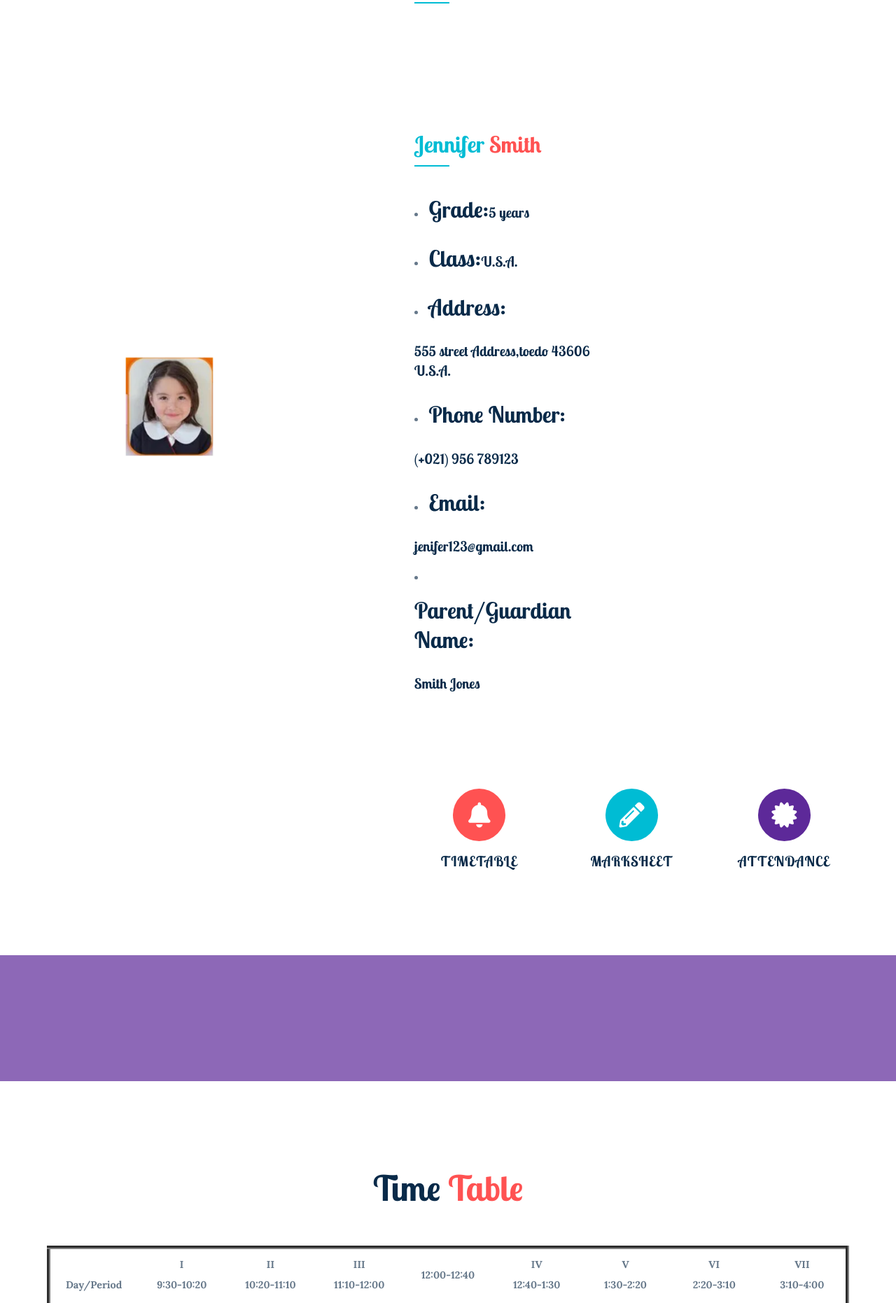
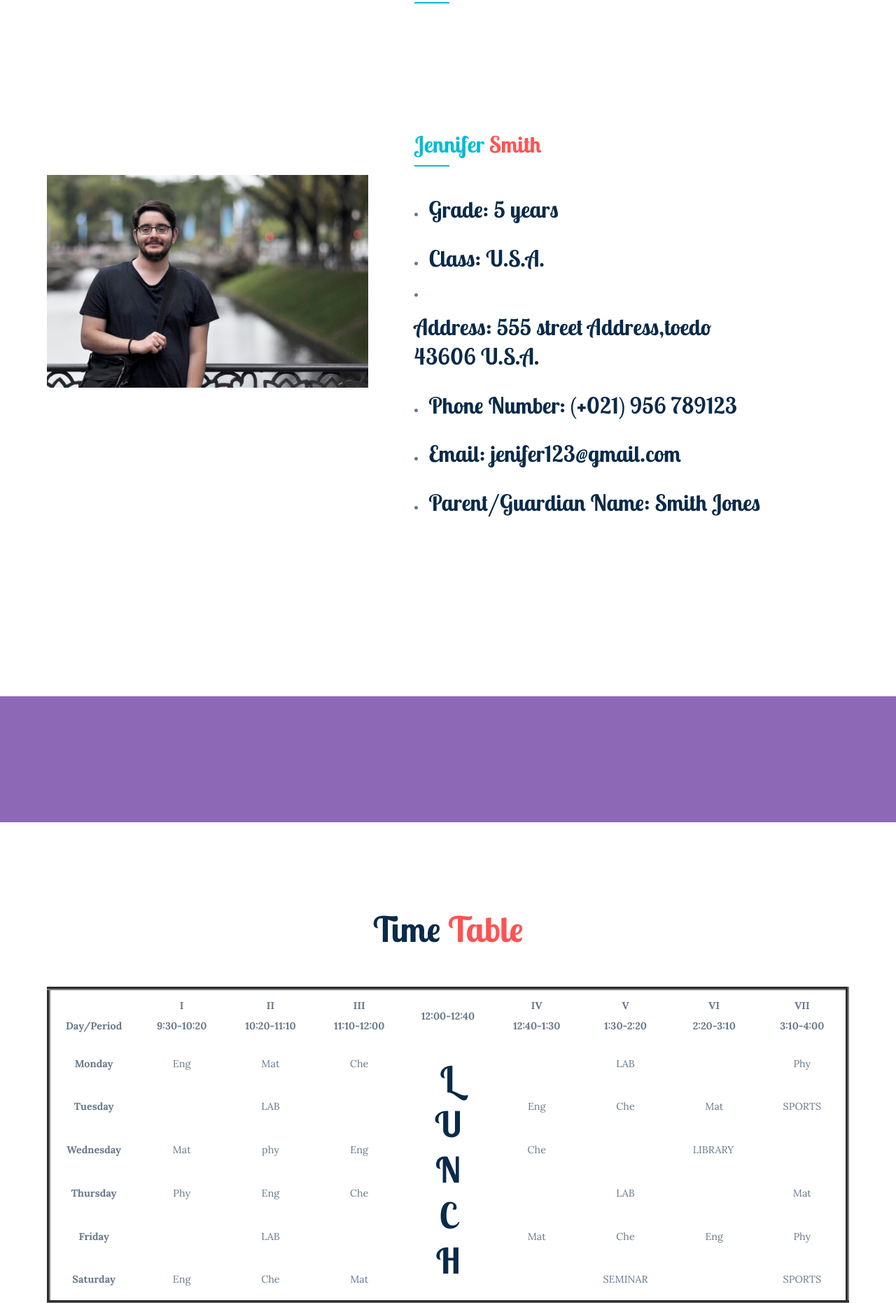
Before and after one commit to shahzaibabid/estudiez-def, a PHP site: page /profile.php in a window 1280 px wide. Shown: the part 607-2469 px from the top of the page at 70% size. Run offline with PHP 8.4, Linux system fonts and the light colour scheme; some libraries are stand-ins or nearby versions.

Commit message:
profile changes
changed profile image.
changed code to align lines a bit better
custom 1 is stop gap fix - needs to be looked into later
cut some code that was not being used.

```diff
--- a/css/tm-utility-classes.css
+++ b/css/tm-utility-classes.css
@@ -655,8 +655,7 @@
   background-position: right bottom !important; }
 
 .tm-fullwidth, .img-fullwidth {
-  width: 100% !important;
-  float: right; }
+  width: 100% !important;}
 
 /* -------- Absolute Image Positioning ---------- */
 .overflow-visible {
--- a/profile.php
+++ b/profile.php
@@ -80,7 +80,7 @@
             <div class="row">
             <div class="col-lg-6 col-xl-5 m-lg-auto">
                 <div class="whychose-thumb">
-                <img class="img-fullwidth" src="images/student_profile_img.png" alt="ProfileImage">
+                <img class="img-fullwidth" src="images/student_trial2.avif" alt="ProfileImage">
                 </div>
             </div>
             <div class="col-xl-7 pl-50">
@@ -95,14 +95,14 @@
 </div><!--col-md-4 col-sm-4 col-xs-12 close-->
 
 
-<div class="col-md-5 col-sm-5 col-xs-12">
+<div class="col-md-10 col-sm-8 col-xs-12">
 <ul>
-<li><h3 class="custom-1">Grade:</h3><h5 class="custom-2">  5 years</h5></li>
-<li><h3 class="custom-1">Class:</h3><h5 class="custom-2"> U.S.A.</h5></li>
-<li><h3 class="custom-1">Address:</h3><h5 class="custom-2"> 555 street Address,toedo 43606 U.S.A.</h5></li>
-<li><h3 class="custom-1">Phone Number:</h3><h5 class="custom-2"> (+021) 956 789123</h5></li>
-<li><h3 class="custom-1">Email:</h3><h5 class="custom-2"> jenifer123@gmail.com</h5></li>
-<li><h3 class="custom-1">Parent/Guardian Name:</h3><h5 class="custom-2"> Smith Jones</h5></li>
+<li><h3 class="custom-1">Grade: 5 years</h3></li>
+<li><h3 class="custom-1">Class: U.S.A.</h3></li>
+<li><h3 class="custom-1">Address: 555 street Address,toedo 43606 U.S.A.</h3></li>
+<li><h3 class="custom-1">Phone Number: (+021) 956 789123</h3></li>
+<li><h3 class="custom-1">Email: jenifer123@gmail.com</h3></li>
+<li><h3 class="custom-1">Parent/Guardian Name: Smith Jones</h3></li>
 </ul>
 
 
@@ -112,39 +112,7 @@
 
 
 </section><!--section close-->
-                <div class="row">
-                <div class="col-sm-4 wow fadeInUp" data-wow-duration="1s" data-wow-delay="0.1s">
-                    <div class="icon-box text-center">
-                    <a href="#" class="icon bg-theme-colored3 icon-circled icon-border-effect effect-circle icon-md">
-                        <i class="fas fa-bell text-white"></i>
-                    </a>
-                    <h5 class="icon-box-title mt-15 mb-0 letter-space-1 text-uppercase">Timetable</h5>
-                    </div>
-                </div>
-                <div class="col-sm-4 wow fadeInUp" data-wow-duration="1s" data-wow-delay="0.3s">
-                    <div class="icon-box text-center">
-                    <a href="#" class="icon bg-theme-colored2 icon-circled icon-border-effect effect-circle icon-md">
-                        <i class="fas fa-pencil-alt text-white"></i>
-                    </a>
-                    <h5 class="icon-box-title mt-15 mb-0 letter-space-1 text-uppercase">Marksheet</h5>
-                    </div>
-                </div>
-                <div class="col-sm-4 wow fadeInUp" data-wow-duration="1s" data-wow-delay="0.5s">
-                    <div class="icon-box text-center">
-                    <a href="#" class="icon bg-theme-colored4 icon-circled icon-border-effect effect-circle icon-md">
-                        <i class="fas fa-certificate text-white"></i>
-                    </a>
-                    <h5 class="icon-box-title mt-15 mb-0 letter-space-1 text-uppercase">Attendance</h5>
-                    </div>
-                </div>
-                </div>
-            </div>
-            </div>
-        </div>
-        <div class="tm-floating-objects">
-            <span class="z-index-1 bg-img-cover" data-tm-bg-img="images/bg/f2.png" data-tm-width="100%" data-tm-height="143" data-tm-top="auto" data-tm-bottom="0" data-tm-left="0" data-tm-right="0" data-tm-opacity="-100px"></span>
-        </div>
-    </section>
+</section>
 <!-- Student Profile ends -->
 
 <!-- Basic Divider -->
```
Also changed, not shown: images/student_profile_img.png (deleted), images/student_trial2.avif (added).
